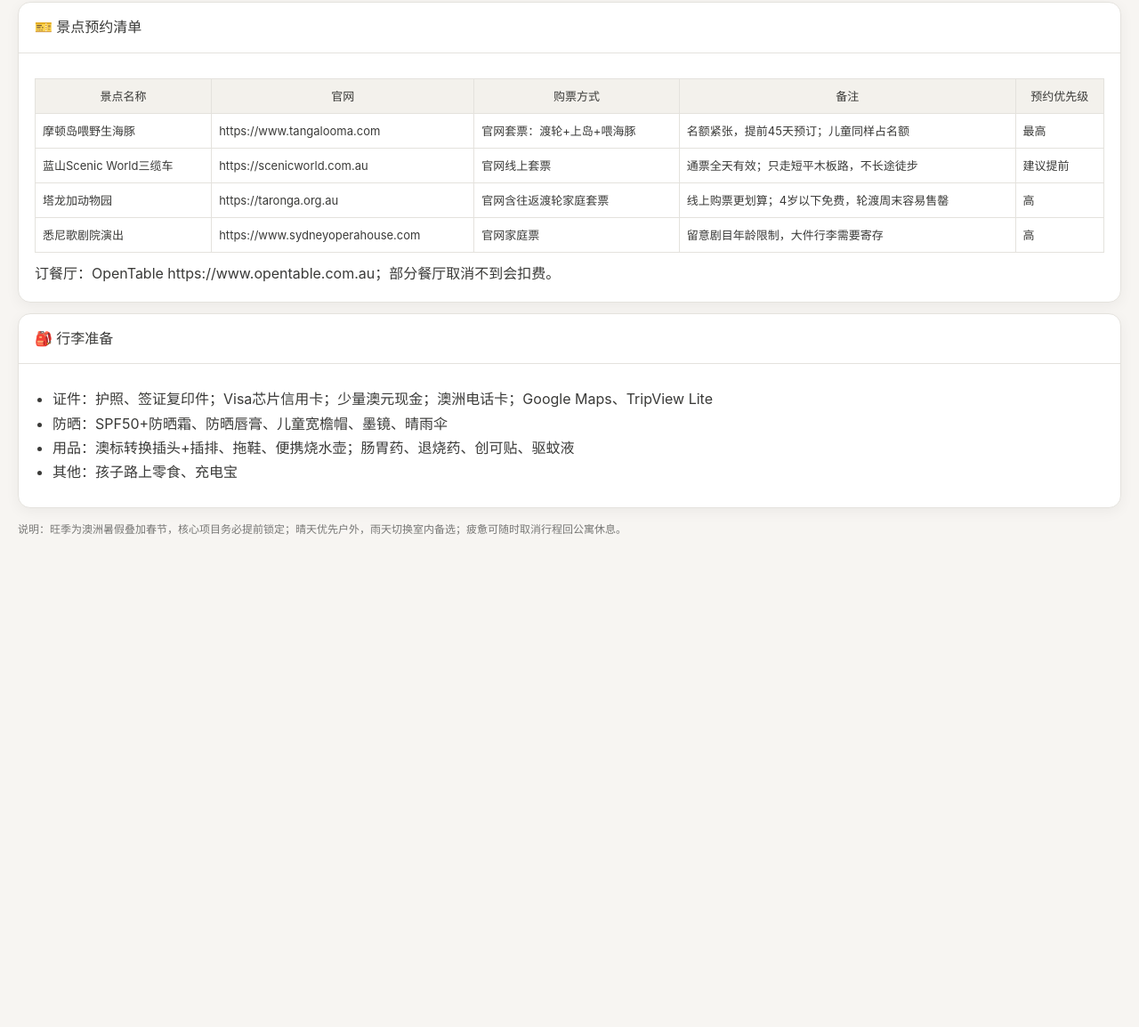
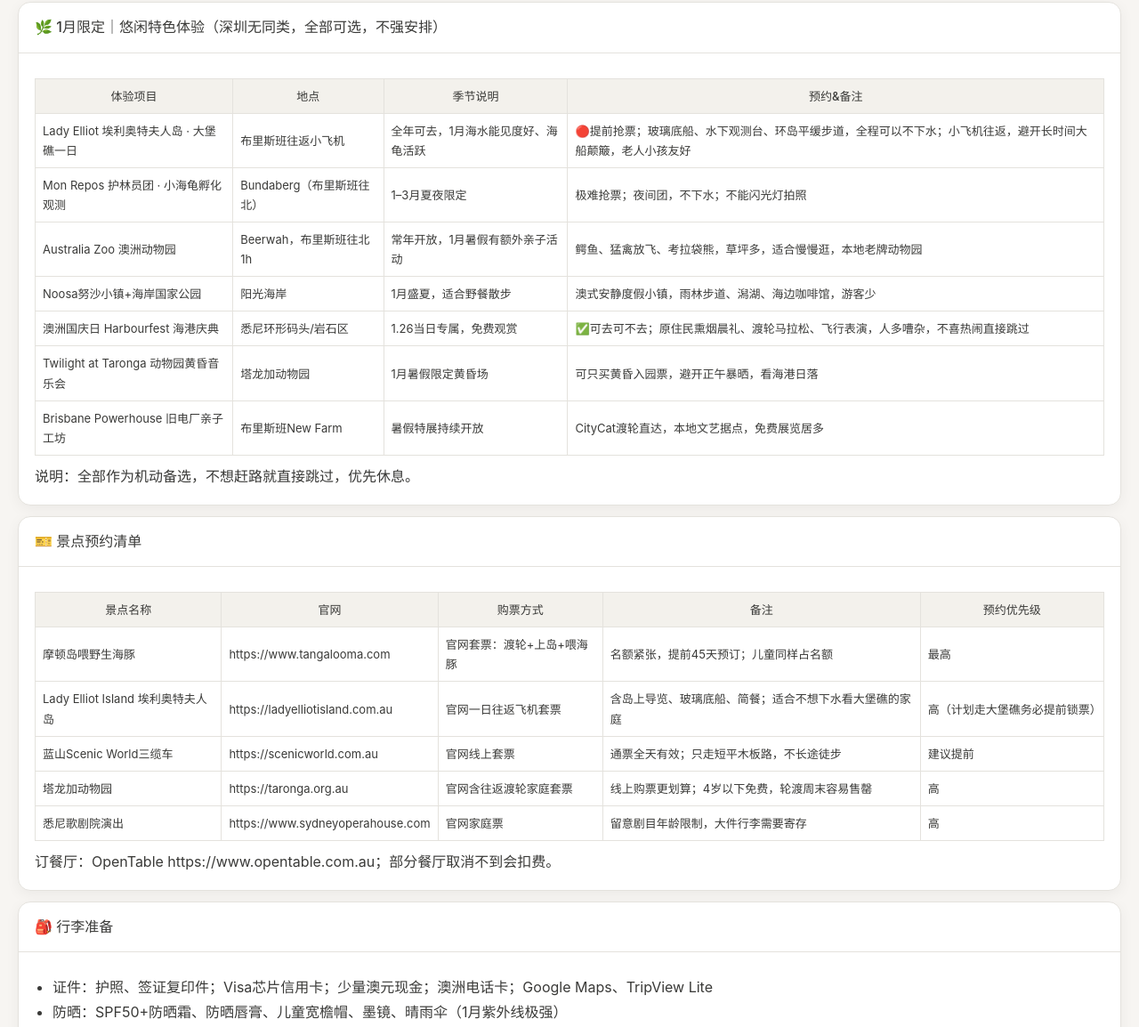
Before and after one commit to Sarielyz/aus-trip-map, a plain HTML site: page index.html in a window 1280 px wide. Shown: the part 855-2009 px from the top of the page at 89% size. Before the commit the page ends 1593 px from the top, so only its background shows below. Drawn offline with nearby package versions, Linux system fonts and the light colour scheme.

Commit message:
Update index.html

```diff
--- a/index.html
+++ b/index.html
@@ -3,7 +3,7 @@
 <head>
 <meta charset="UTF-8" />
 <meta name="viewport" content="width=device-width, initial-scale=1.0" />
-<title>澳洲东海岸12天精简版｜四大一小｜布里斯班进‑悉尼出｜市中心便利住宿</title>
+<title>澳洲东海岸12天精简行程｜四大一小｜布里斯班进·悉尼出｜市中心便利住宿</title>
 <link rel="stylesheet" href="https://unpkg.com/leaflet@1.9.4/dist/leaflet.css" />
 <script src="https://unpkg.com/leaflet@1.9.4/dist/leaflet.js"></script>
 <style>
@@ -32,6 +32,7 @@ h1{font-size:18px;font-weight:500;letter-spacing:0.5px;}
 .panel-body{padding:18px;}
 .item{margin-bottom:16px;}
 .meta{display:inline-block;padding:2px 8px;border-radius:6px;font-size:12px;margin-right:6px;background:#f0ede8;color:var(--text);}
+.season{background:#e8e4dd;}
 a{color:var(--accent);text-decoration:none;word-break:break-all;border-bottom:1px dotted #d3cdc4;}
 a:hover{border-bottom-style:solid;}
 .foot-note{margin:14px 20px;font-size:12px;color:var(--muted);line-height:1.6;}
@@ -44,7 +45,7 @@ th{background:#f3f1ec;font-weight:500;}
 <body>
 <header>
   <h1>澳洲东海岸12天精简行程｜四大一小｜布里斯班进·悉尼出</h1>
-  <div class="sub">2027‑01‑24｜坪山‑蛇口‑香港飞布里斯班，悉尼直飞深圳返程｜住宿均在市中心，出行采购用餐便利｜无水上项目，节奏松弛</div>
+  <div class="sub">2027‑01‑24｜坪山‑蛇口‑香港飞布里斯班，悉尼直飞深圳返程｜住宿均在市中心，出行采购用餐便利｜无强制水上项目，节奏松弛｜含大堡礁悠闲方案</div>
 </header>
 <div id="map"></div>
 <div class="timeline" id="timeline"></div>
@@ -65,6 +66,63 @@ th{background:#f3f1ec;font-weight:500;}
 </div>
 
 <div class="panel">
+<div class="panel-head">🌿 1月限定｜悠闲特色体验（深圳无同类，全部可选，不强安排）</div>
+<div class="panel-body">
+<table>
+<tr>
+<th>体验项目</th>
+<th>地点</th>
+<th>季节说明</th>
+<th>预约&备注</th>
+</tr>
+<tr>
+<td>Lady Elliot 埃利奥特夫人岛 · 大堡礁一日</td>
+<td>布里斯班往返小飞机</td>
+<td>全年可去，1月海水能见度好、海龟活跃</td>
+<td>🔴提前抢票；玻璃底船、水下观测台、环岛平缓步道，全程可以不下水；小飞机往返，避开长时间大船颠簸，老人小孩友好</td>
+</tr>
+<tr>
+<td>Mon Repos 护林员团 · 小海龟孵化观测</td>
+<td>Bundaberg（布里斯班往北）</td>
+<td>1–3月夏夜限定</td>
+<td>极难抢票；夜间团，不下水；不能闪光灯拍照</td>
+</tr>
+<tr>
+<td>Australia Zoo 澳洲动物园</td>
+<td>Beerwah，布里斯班往北1h</td>
+<td>常年开放，1月暑假有额外亲子活动</td>
+<td>鳄鱼、猛禽放飞、考拉袋熊，草坪多，适合慢慢逛，本地老牌动物园</td>
+</tr>
+<tr>
+<td>Noosa努沙小镇+海岸国家公园</td>
+<td>阳光海岸</td>
+<td>1月盛夏，适合野餐散步</td>
+<td>澳式安静度假小镇，雨林步道、潟湖、海边咖啡馆，游客少</td>
+</tr>
+<tr>
+<td>澳洲国庆日 Harbourfest 海港庆典</td>
+<td>悉尼环形码头/岩石区</td>
+<td>1.26当日专属，免费观赏</td>
+<td>✅可去可不去；原住民熏烟晨礼、渡轮马拉松、飞行表演，人多嘈杂，不喜热闹直接跳过</td>
+</tr>
+<tr>
+<td>Twilight at Taronga 动物园黄昏音乐会</td>
+<td>塔龙加动物园</td>
+<td>1月暑假限定黄昏场</td>
+<td>可只买黄昏入园票，避开正午暴晒，看海港日落</td>
+</tr>
+<tr>
+<td>Brisbane Powerhouse 旧电厂亲子工坊</td>
+<td>布里斯班New Farm</td>
+<td>暑假特展持续开放</td>
+<td>CityCat渡轮直达，本地文艺据点，免费展览居多</td>
+</tr>
+</table>
+<p>说明：全部作为机动备选，不想赶路就直接跳过，优先休息。</p>
+</div>
+</div>
+
+<div class="panel">
 <div class="panel-head">🎫 景点预约清单</div>
 <div class="panel-body">
 <table>
@@ -81,6 +139,13 @@ th{background:#f3f1ec;font-weight:500;}
 <td>官网套票：渡轮+上岛+喂海豚</td>
 <td>名额紧张，提前45天预订；儿童同样占名额</td>
 <td>最高</td>
+</tr>
+<tr>
+<td>Lady Elliot Island 埃利奥特夫人岛</td>
+<td>https://ladyelliotisland.com.au</td>
+<td>官网一日往返飞机套票</td>
+<td>含岛上导览、玻璃底船、简餐；适合不想下水看大堡礁的家庭</td>
+<td>高（计划走大堡礁务必提前锁票）</td>
 </tr>
 <tr>
 <td>蓝山Scenic World三缆车</td>
@@ -113,14 +178,14 @@ th{background:#f3f1ec;font-weight:500;}
 <div class="panel-body">
 <ul>
 <li>证件：护照、签证复印件；Visa芯片信用卡；少量澳元现金；澳洲电话卡；Google Maps、TripView Lite</li>
-<li>防晒：SPF50+防晒霜、防晒唇膏、儿童宽檐帽、墨镜、晴雨伞</li>
+<li>防晒：SPF50+防晒霜、防晒唇膏、儿童宽檐帽、墨镜、晴雨伞（1月紫外线极强）</li>
 <li>用品：澳标转换插头+插排、拖鞋、便携烧水壶；肠胃药、退烧药、创可贴、驱蚊液</li>
-<li>其他：孩子路上零食、充电宝</li>
+<li>其他：孩子路上零食、充电宝；海龟团、大堡礁团备软底鞋，不发光</li>
 </ul>
 </div>
 </div>
 
-<div class="foot-note">说明：旺季为澳洲暑假叠加春节，核心项目务必提前锁定；晴天优先户外，雨天切换室内备选；疲惫可随时取消行程回公寓休息。</div>
+<div class="foot-note">说明：旺季为澳洲暑假叠加春节，核心项目务必提前锁定；晴天优先户外，雨天切换室内备选；疲惫可随时取消行程回公寓休息；所有节庆、大堡礁、海龟项目均为可选，不强制打卡。</div>
 
 <script>
 const map = L.map('map').setView([-28,153],5);
@@ -156,14 +221,17 @@ const days = [
   <div class="item"><span class="meta">餐食</span>岛上简餐或自备零食</div>`
 },
 {
-  name:"D3 1.26 布里斯班｜休整留白",
+  name:"D3 1.26 布里斯班｜休整留白【四选一】",
   lat:-27.4680,lng:153.0230,
-  popupText:"D3｜布里斯班CBD自由休整，不安排景点",
+  popupText:"D3｜布里斯班CBD自由休整，四个方案自选，含大堡礁悠闲选项",
   html:`
-  <div class="item"><span class="meta">节奏说明</span>缓冲休息日，不用赶行程</div>
-  <div class="item"><span class="meta">晴天方案</span>公寓做饭，街区闲逛、咖啡馆小坐</div>
-  <div class="item"><span class="meta">雨天备选</span>超市补货，公寓休息</div>
-  <div class="item"><span class="meta">餐食</span>在家做饭或楼下就近简餐</div>`
+  <div class="item"><span class="meta">节奏说明</span>缓冲休息日，4个方案自选，不想远走就选A</div>
+  <div class="item"><span class="meta">方案A（轻松版）</span>公寓做饭，New Farm公园野餐，Brisbane Powerhouse艺术中心闲逛</div>
+  <div class="item"><span class="meta season">方案B【大堡礁悠闲方案·需抢票】</span>Lady Elliot埃利奥特夫人岛一日，小飞机往返；玻璃底船、水下观测台、平缓环岛步道，看珊瑚、海龟，全程可以不下水，适合老人小孩</div>
+  <div class="item"><span class="meta season">方案C（生态限定·需抢票）</span>Mon Repos护林员团，夜间看小海龟爬向大海，单程约4h</div>
+  <div class="item"><span class="meta season">方案D（动物园悠闲版）</span>Australia Zoo澳洲动物园，鳄鱼、猛禽秀，大片草坪，慢慢逛</div>
+  <div class="item"><span class="meta">雨天备选</span>超市补货，GOMA现代美术馆+昆士兰博物馆室内逛展</div>
+  <div class="item"><span class="meta">餐食</span>在家做饭或楼下就近简餐；远途团自备零食</div>`
 },
 {
   name:"D4 1.27 布里斯班→悉尼 ✈️ 入住岩石区",
@@ -171,19 +239,19 @@ const days = [
   popupText:"D4｜布里斯班飞悉尼，抵达市中心休整",
   html:`
   <div class="item"><span class="meta">交通指引</span>国内航班飞往悉尼，落地火车直达市中心，办理入住后岩石区散步</div>
-  <div class="item"><span class="meta">晴天方案</span>岩石区慢走看海港</div>
+  <div class="item"><span class="meta">晴天方案</span>岩石区慢走看海港，随意闲逛</div>
   <div class="item"><span class="meta">雨天备选</span>QVB商场逛吃</div>
   <div class="item"><span class="meta">住宿</span>The Sebel Quay West Suites Sydney（岩石区CBD）</div>
   <div class="item"><span class="meta">附近餐食</span>Sailors Thai、The Quay Bistro、Harry’s肉派</div>`
 },
 {
-  name:"D5 1.28 塔龙加动物园",
+  name:"D5 1.28 塔龙加动物园【可选黄昏限定场】",
   lat:-33.8432,lng:151.2410,
-  popupText:"D5｜塔龙加动物园，轮渡往返",
+  popupText:"D5｜塔龙加动物园，轮渡往返，可选Twilight黄昏场",
   html:`
   <div class="item"><span class="meta">预约提醒</span>官网购买含往返渡轮家庭套票 <a href="https://taronga.org.au" target="_blank">taronga.org.au</a></div>
   <div class="item"><span class="meta">交通指引</span>环形码头坐渡轮直达，游玩约3小时，园区电瓶车代步</div>
-  <div class="item"><span class="meta">晴天方案</span>看考拉、袋鼠、长颈鹿，打卡港景同框机位</div>
+  <div class="item"><span class="meta">晴天方案</span>看考拉、袋鼠、长颈鹿，打卡港景同框机位；可选升级Twilight黄昏音乐会场（1月限定）</div>
   <div class="item"><span class="meta">雨天备选</span>达令港SEA LIFE水族馆</div>
   <div class="item"><span class="meta">餐食</span>Pancakes on the Rocks松饼店</div>`
 },
@@ -210,11 +278,12 @@ const days = [
   <div class="item"><span class="meta">餐食</span>Katoomba小镇简餐</div>`
 },
 {
-  name:"D8 1.31 悉尼｜机动留白A",
+  name:"D8 1.31 悉尼｜机动留白A【星空露天影院备选】",
   lat:-33.8568,lng:151.2153,
-  popupText:"D8｜自由机动，补项目或休息",
+  popupText:"D8｜自由机动，补项目或休息，可选夏季露天电影",
   html:`
   <div class="item"><span class="meta">节奏说明</span>缓冲休息日</div>
+  <div class="item"><span class="meta season">季节可选：达令港/皇家植物园星空露天草坪电影</span></div>
   <div class="item"><span class="meta">晴天方案</span>达令港闲逛、咖啡馆休息</div>
   <div class="item"><span class="meta">雨天备选</span>室内展馆、商场闲逛</div>
   <div class="item"><span class="meta">餐食</span>楼下餐厅随心选</div>`
```
